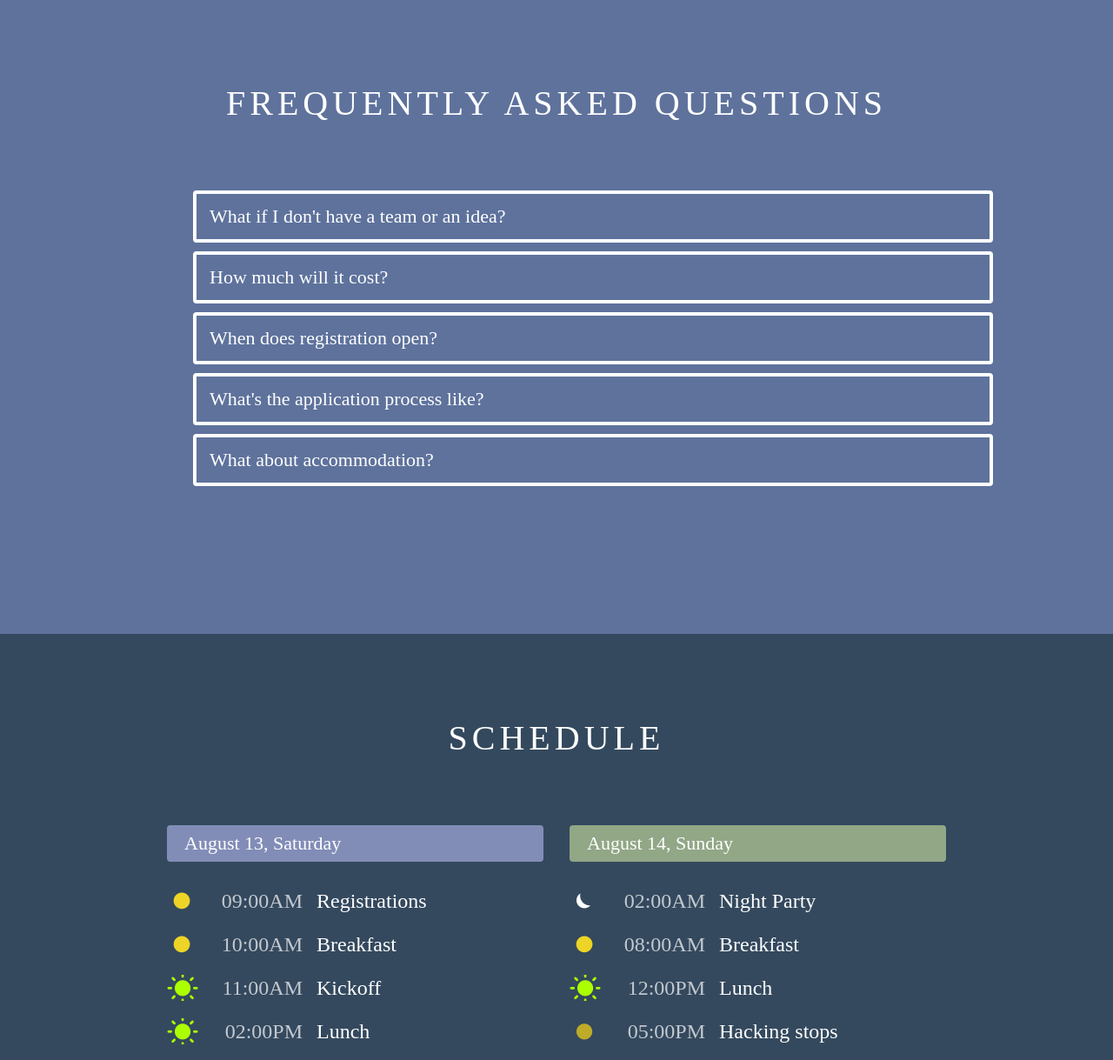
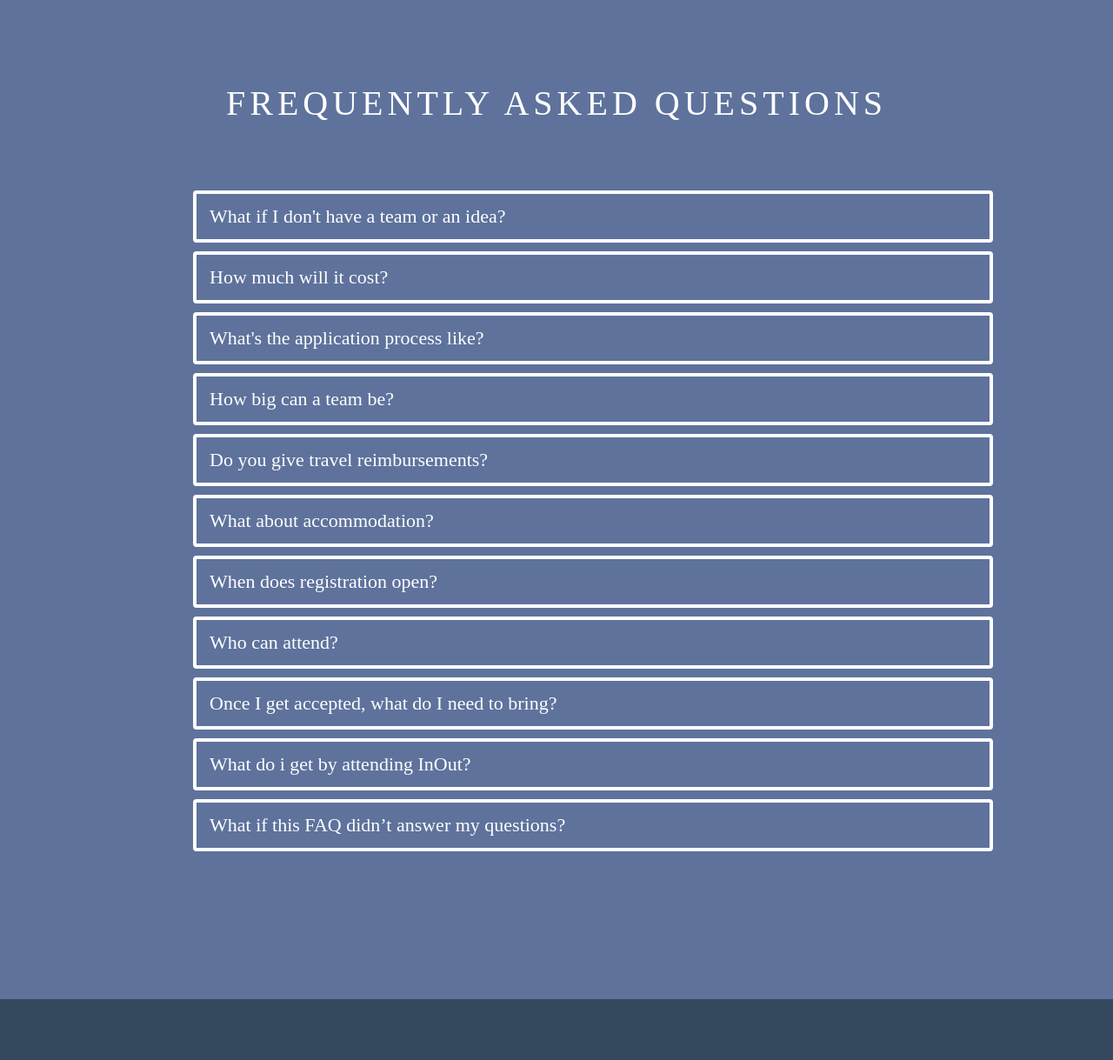
Before and after one commit to wdlsvnit/InOut3, a Django app: page / in a window 1280 px wide. Shown: the part 1403-2622 px from the top of the page at 87% size. Run offline with Django 3.2, Linux system fonts and the light colour scheme; some libraries are stand-ins or nearby versions; some web fonts are replaced.

Commit message:
:neckbeard: Faqs updated

```diff
--- a/inout/templates/inout/index.html
+++ b/inout/templates/inout/index.html
@@ -146,21 +146,7 @@
             </div>
           </div>
           <!-- end of panel -->
-          <div class="panel">
-            <div class="panel-heading" role="tab" id="headingThree">
-              <h4 class="panel-title">
-              <a class="collapsed" role="button" data-toggle="collapse" data-parent="#accordion" href="#FAQThree" aria-expanded="false" aria-controls="FAQThree">
-                When does registration open?
-              </a>
-              </h4>
-            </div>
-            <div id="FAQThree" class="panel-collapse collapse" role="tabpanel" aria-labelledby="headingThree">
-              <div class="panel-body">
-                Registration will open on Sept. 15th 12:00am IST and will close on Oct. 18th 23:59pm IST. If you are accepted, you’ll have five days to confirm your attendance. Do Sign up for our updates!
-              </div>
-            </div>
-          </div>
-          <!-- end of panel -->
+
           <div class="panel">
             <div class="panel-heading" role="tab" id="headingFour">
               <h4 class="panel-title">
@@ -181,13 +167,137 @@
             <div class="panel-heading" role="tab" id="headingFive">
               <h4 class="panel-title">
               <a class="collapsed" role="button" data-toggle="collapse" data-parent="#accordion" href="#FAQFive" aria-expanded="false" aria-controls="FAQFive">
-                What about accommodation?
+                How big can a team be?
               </a>
               </h4>
             </div>
             <div id="FAQFive" class="panel-collapse collapse" role="tabpanel" aria-labelledby="headingFive">
               <div class="panel-body">
+                This hackathon is strictly a team competition. No lone crusaders please. <b>Max team size : 3 members.</b>
+              </div>
+            </div>
+          </div>
+          <!-- end of panel -->
+
+           <!--       end of panel
+          -->
+          <div class="panel">
+            <div class="panel-heading" role="tab" id="headingSIX">
+              <h4 class="panel-title">
+              <a class="collapsed" role="button" data-toggle="collapse" data-parent="#accordion" href="#FAQSIX" aria-expanded="false" aria-controls="FAQSIX">
+                Do you give travel reimbursements?
+              </a>
+              </h4>
+            </div>
+            <div id="FAQSIX" class="panel-collapse collapse" role="tabpanel" aria-labelledby="headingSIX">
+              <div class="panel-body">
+                We will provide travel reimbursements post review by our organization committee. This will be provided for Sleeper Class, and if you’re in Surat, you will get a discounted Uber & Jugnoo rides to the venue and back.
+              </div>
+            </div>
+          </div>
+          <!-- end of panel -->
+           <!--       end of panel
+          -->
+          <div class="panel">
+            <div class="panel-heading" role="tab" id="heading7">
+              <h4 class="panel-title">
+              <a class="collapsed" role="button" data-toggle="collapse" data-parent="#accordion" href="#FAQ7" aria-expanded="false" aria-controls="FAQ7">
+               What about accommodation?
+              </a>
+              </h4>
+            </div>
+            <div id="FAQ7" class="panel-collapse collapse" role="tabpanel" aria-labelledby="heading7">
+              <div class="panel-body">
                 We’ve made special arrangements for subsidized accommodation arrangements. The rates per person per day are as follows:
+            <br/>₹ 200 for Non AC
+            <br/>₹ 400 for AC
+
+              </div>
+            </div>
+          </div>
+          <!-- end of panel -->
+           <!--       end of panel
+          -->
+          <div class="panel">
+            <div class="panel-heading" role="tab" id="heading8">
+              <h4 class="panel-title">
+              <a class="collapsed" role="button" data-toggle="collapse" data-parent="#accordion" href="#FAQ8" aria-expanded="false" aria-controls="FAQ8">
+                When does registration open?
+              </a>
+              </h4>
+            </div>
+            <div id="FAQ8" class="panel-collapse collapse" role="tabpanel" aria-labelledby="heading8">
+              <div class="panel-body">
+               Registration will open on Sept. 15th 12:00am IST and will close on Oct. 18th 23:59pm IST. If you are accepted, you’ll have five days to confirm your attendance. Do Sign up for our updates!
+              </div>
+            </div>
+          </div>
+          <!-- end of panel -->
+           <!--       end of panel
+          -->
+          <div class="panel">
+            <div class="panel-heading" role="tab" id="heading9">
+              <h4 class="panel-title">
+              <a class="collapsed" role="button" data-toggle="collapse" data-parent="#accordion" href="#FAQ9" aria-expanded="false" aria-controls="FAQ9">
+               Who can attend?
+              </a>
+              </h4>
+            </div>
+            <div id="FAQ9" class="panel-collapse collapse" role="tabpanel" aria-labelledby="heading9">
+              <div class="panel-body">
+              All the coolest people interested in tech will be there. Open to all! Any undergraduate and graduate student or Developers from anywhere in India and outside.
+              </div>
+            </div>
+          </div>
+          <!-- end of panel -->
+           <!--       end of panel
+          -->
+          <div class="panel">
+            <div class="panel-heading" role="tab" id="heading10">
+              <h4 class="panel-title">
+              <a class="collapsed" role="button" data-toggle="collapse" data-parent="#accordion" href="#FAQ10" aria-expanded="false" aria-controls="FAQ10">
+              Once I get accepted, what do I need to bring?
+              </a>
+              </h4>
+            </div>
+            <div id="FAQ10" class="panel-collapse collapse" role="tabpanel" aria-labelledby="heading10">
+              <div class="panel-body">
+                Laptop and charger, cellphone and charger, extension, water-bottle11udent ID/employee ID, a sleeping bag if needed and nerdy t-shirt!
+              </div>
+            </div>
+          </div>
+          <!-- end of panel -->
+           <!--       end of panel
+          -->
+          <div class="panel">
+            <div class="panel-heading" role="tab" id="heading11">
+              <h4 class="panel-title">
+              <a class="collapsed" role="button" data-toggle="collapse" data-parent="#accordion" href="#FAQ11" aria-expanded="false" aria-controls="FAQ11">
+              What do i get by attending InOut?
+              </a>
+              </h4>
+            </div>
+            <div id="FAQ11" class="panel-collapse collapse" role="tabpanel" aria-labelledby="heading11">
+              <div class="panel-body">
+                Pretty much everything from socializing with fellow hacker community to internships/job offers from coolest tech companies. And yeah awesome prizes(worth 3 lakhs) too!
+              </div>
+            </div>
+          </div>
+          <!-- end of panel -->
+
+          <!--       end of panel
+          -->
+          <div class="panel">
+            <div class="panel-heading" role="tab" id="heading12">
+              <h4 class="panel-title">
+              <a class="collapsed" role="button" data-toggle="collapse" data-parent="#accordion" href="#FAQ12" aria-expanded="false" aria-controls="FAQ12">
+              What if this FAQ didn’t answer my questions?
+              </a>
+              </h4>
+            </div>
+            <div id="FAQ12" class="panel-collapse collapse" role="tabpanel" aria-labelledby="heading12">
+              <div class="panel-body">
+                Please email us at mail@hackinout.co if you have any concerns at all! We’re friendly, and we’d love to help you out!
               </div>
             </div>
           </div>
@@ -198,6 +308,8 @@
       <!-- end of wrap -->
     </div>
   </div>
+</div>
+</div>
 </div>
 <!-- End of FAQ Section -->
 {% endblock %}
```
